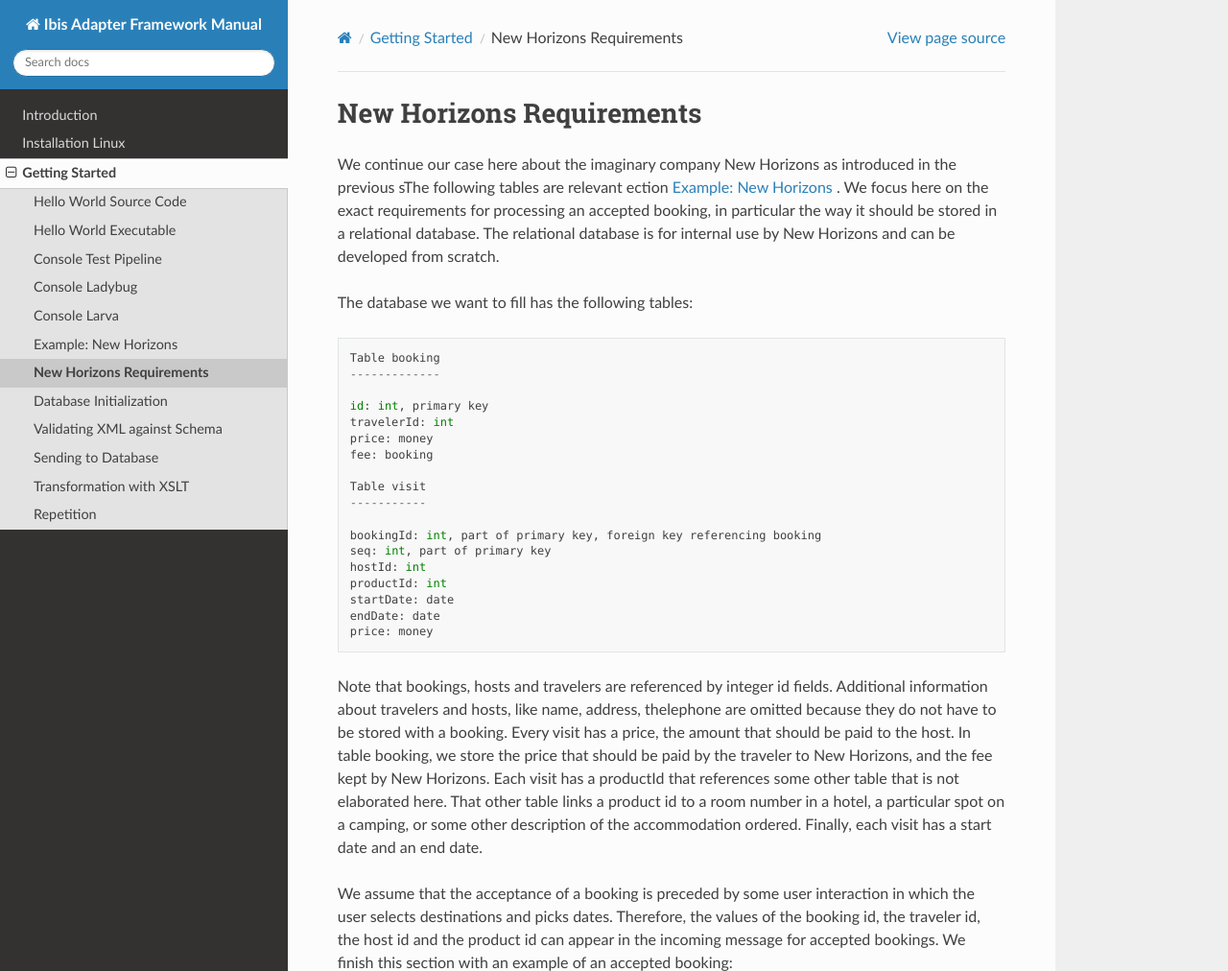
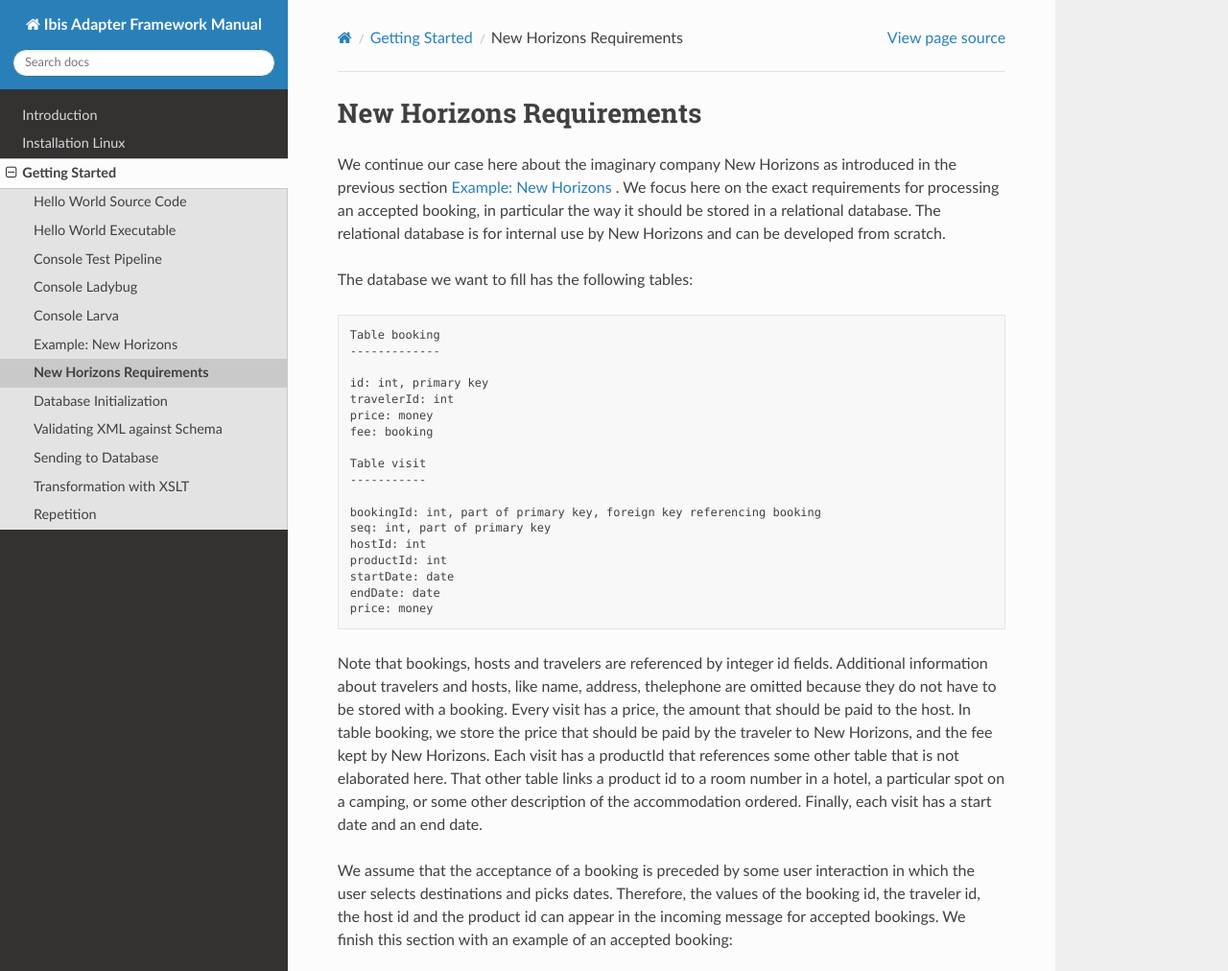
Before and after one commit to frankframework/frank-manual, a Sphinx documentation site: the page built from docs/source/horizonsInterfaces.rst, in a window 1280 px wide and 1329 px high, cut to the strip 0-1012 px from the top of the window. Shown: the whole strip at 96% size. Built offline with Sphinx 7.4.7 and the Read the Docs theme 2.0.0, drawn with Linux system fonts in a browser that asks for light colours.

```diff
--- a/docs/source/horizonsInterfaces.rst
+++ b/docs/source/horizonsInterfaces.rst
@@ -2,11 +2,13 @@ New Horizons Requirements
 =========================
 
 We continue our case here about the imaginary company New Horizons as introduced
-in the previous sThe following tables are relevant ection :ref:`newHorizons` . We focus here on the exact
+in the previous section :ref:`newHorizons` . We focus here on the exact
 requirements for processing an accepted booking, in particular the
 way it should be stored in a relational database. The relational
 database is for internal use by New Horizons and can be developed
 from scratch.
+
+.. highlight:: none
 
 The database we want to fill has the following tables: ::
 
```
